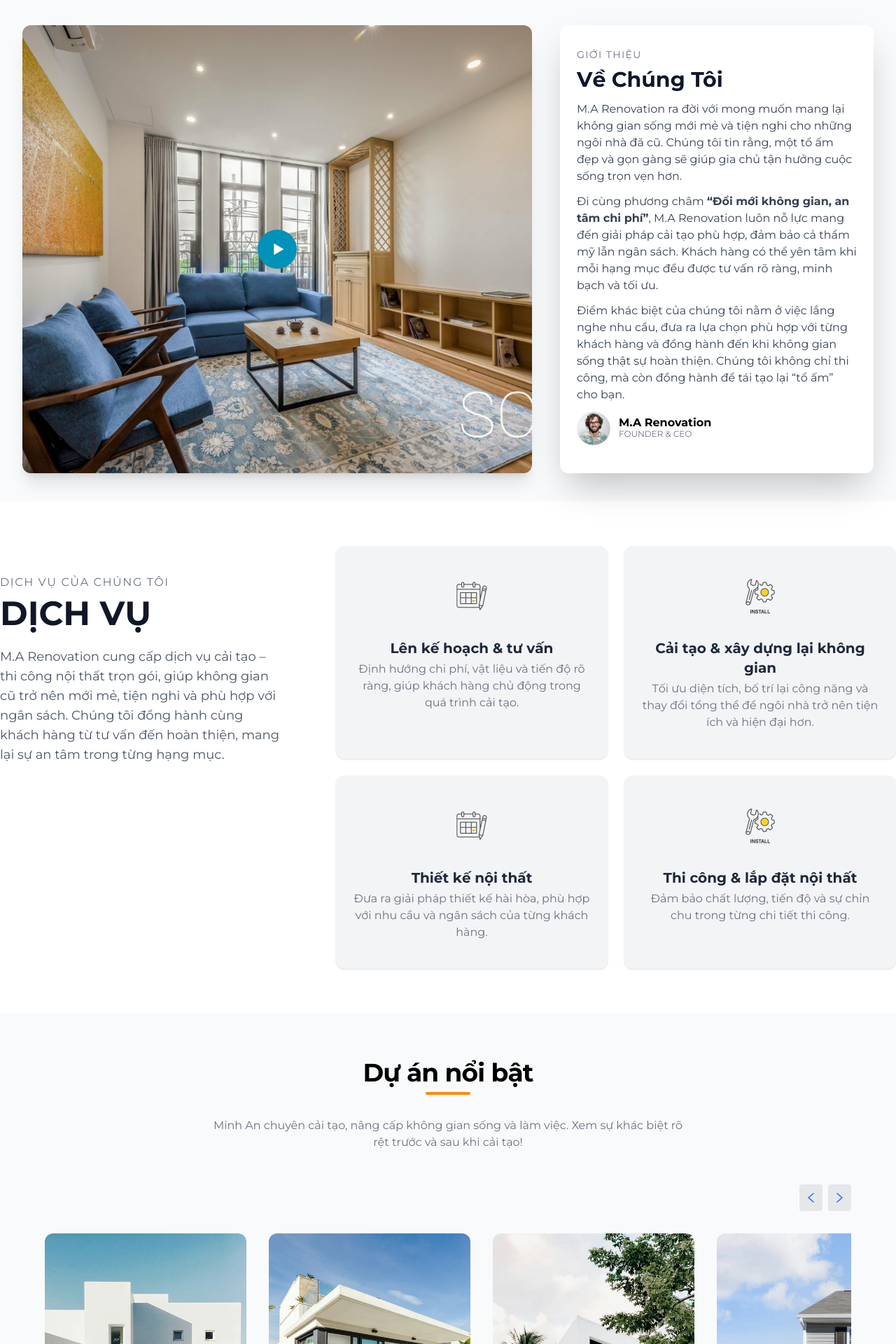
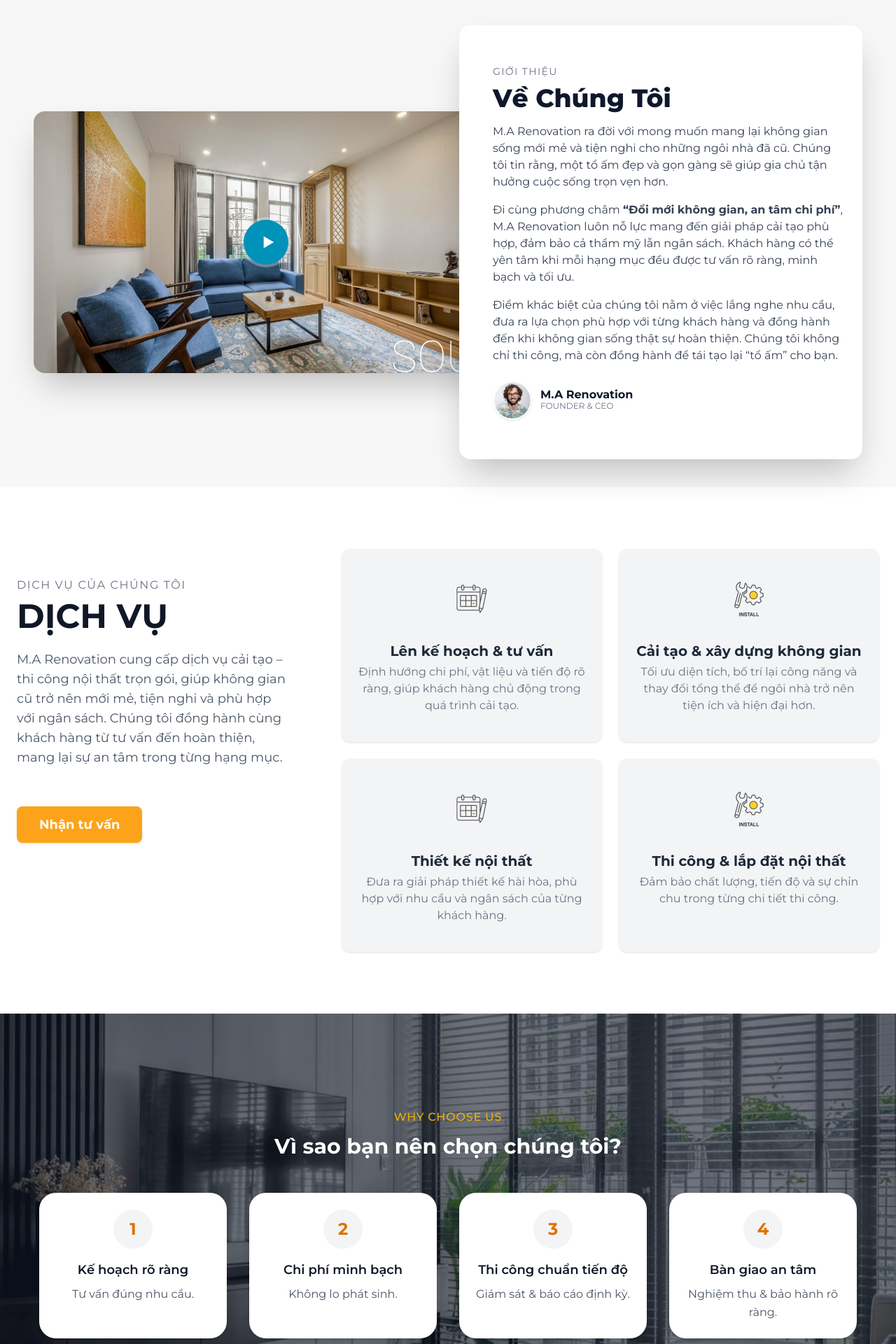
Before and after one commit to atemkumado/minh_an-landingpage, a React (Vite) app: page / in a window 1280 px wide. Shown: the part 820-2740 px from the top of the page at 70% size. Built offline with nearby package versions, Linux system fonts and the light colour scheme.

Commit message:
create Reasons and modify UI

```diff
--- a/src/App.jsx
+++ b/src/App.jsx
@@ -3,6 +3,7 @@ import { Header } from './components/Header'
 import { About } from './components/About'
 import { Projects } from './components/Projects'
 import { Services } from './components/Services'
+import { Reasons } from './components/Reasons'
 
 const App = () => {
   return (
@@ -10,6 +11,7 @@ const App = () => {
       <Header/>
       <About/>
       <Services/>
+      <Reasons/>
       <Projects/>
     </div>
   )
--- a/src/assets/assets.js
+++ b/src/assets/assets.js
@@ -14,6 +14,7 @@ import project_img_3 from "./project_img_3.jpg";
 import project_img_4 from "./project_img_4.jpg";
 import project_img_5 from "./project_img_5.jpg";
 import project_img_6 from "./project_img_6.jpg";
+import reasons from "./reasons.jpg";
 import profile_img_1 from "./profile_img_1.png";
 import profile_img_2 from "./profile_img_2.png";
 import profile_img_3 from "./profile_img_3.png";
@@ -43,6 +44,7 @@ export const assets = {
   project_img_2,
   project_img_3,
   project_img_4,
+  reasons,
   left_arrow,
   right_arrow,
   founder,
@@ -143,7 +145,7 @@ export const SERVICES = [
     icon: icon_service_plan, // hoặc đường dẫn svg tương ứng bạn có
   },
   {
-    title: "Cải tạo & xây dựng lại không gian",
+    title: "Cải tạo & xây dựng không gian",
     desc: "Tối ưu diện tích, bố trí lại công năng và thay đổi tổng thể để ngôi nhà trở nên tiện ích và hiện đại hơn.",
     icon: icon_service_build,
   },
--- a/src/components/About.jsx
+++ b/src/components/About.jsx
@@ -5,23 +5,24 @@ export const About = () => {
   const [open, setOpen] = React.useState(false);
 
   return (
-    <section className="flex flex-col md:flex-row  min-h-[70vh] gap-10 py-10 px-2 md:px-8 bg-gray-50 relative">
-      {/* Project image + Play Icon, bên trái lớn hơn */}
-      <div className="w-full md:w-3/5 flex justify-center items-center">
-        <div className="relative w-full max-w-3xl">
+    <section id='About' className="flex flex-col md:flex-row items-center min-h-[70vh] gap-10 py-10 px-2 md:px-12 bg-[#f7f7f7] relative">
+      {/* Bên trái: Ảnh lớn + Play */}
+      <div className="w-full md:w-3/5 flex justify-center md:justify-end items-center">
+        <div className="relative w-full max-w-2xl md:max-w-4xl aspect-video rounded-2xl overflow-hidden shadow-2xl">
           <img
             src={assets.about_us}
             alt="Dự án tiêu biểu"
-            className="rounded-xl shadow-xl object-cover w-full h-[300px] md:h-[640px]"
+            className="object-cover w-full h-full"
           />
-          {/* Play button - gọn lại */}
+          {/* Nút play đặt chính giữa, ổn định cho mọi tỉ lệ */}
           <button
             onClick={() => setOpen(true)}
-            className="absolute inset-0 flex justify-center items-center"
+            className="absolute inset-0 flex justify-center items-center focus:outline-none"
+            tabIndex={0}
           >
-            <span className="bg-cyan-600 flex items-center justify-center rounded-full w-14 h-14 hover:bg-cyan-700 transition-colors">
+            <span className="bg-cyan-600 flex items-center justify-center rounded-full w-16 h-16 hover:bg-cyan-700 transition-colors shadow-lg ring-4 ring-white/30">
               <svg
-                className="w-7 h-7 text-white"
+                className="w-8 h-8 text-white pl-[3px]"
                 fill="currentColor"
                 viewBox="0 0 24 24"
               >
@@ -32,39 +33,43 @@ export const About = () => {
         </div>
       </div>
 
-      {/* About Box phải, responsive, không fix width, bo góc đẹp */}
-      <div className="w-full md:w-2/5 md:max-w-md bg-white rounded-xl shadow-2xl py-8 px-6 mt-8 md:mt-0">
+      {/* Bên phải: Box giới thiệu nổi */}
+      <div className="w-full md:max-w-xl bg-white rounded-2xl shadow-2xl py-10 px-6 md:pl-12 md:py-14 md:-ml-24 relative z-10">
         <p className="text-sm tracking-widest text-gray-500 mb-2 uppercase">
           Giới Thiệu
         </p>
-        <h2 className="text-3xl font-bold mb-3 text-slate-900">Về Chúng Tôi</h2>
+        <h2 className="text-3xl md:text-4xl font-extrabold mb-4 text-slate-900 font-montserrat">
+          Về Chúng Tôi
+        </h2>
 
-        <p className="mb-3 text-gray-700">
+        <p className="mb-4 text-gray-700">
           M.A Renovation ra đời với mong muốn mang lại không gian sống mới mẻ và
           tiện nghi cho những ngôi nhà đã cũ. Chúng tôi tin rằng, một tổ ấm đẹp
           và gọn gàng sẽ giúp gia chủ tận hưởng cuộc sống trọn vẹn hơn.
         </p>
-        <p className="mb-3 text-gray-700">
+        <p className="mb-4 text-gray-700">
           Đi cùng phương châm <b>“Đổi mới không gian, an tâm chi phí”</b>, M.A
           Renovation luôn nỗ lực mang đến giải pháp cải tạo phù hợp, đảm bảo cả
           thẩm mỹ lẫn ngân sách. Khách hàng có thể yên tâm khi mỗi hạng mục đều
           được tư vấn rõ ràng, minh bạch và tối ưu.
         </p>
-        <p className="mb-3 text-gray-700">
+        <p className="mb-4 text-gray-700">
           Điểm khác biệt của chúng tôi nằm ở việc lắng nghe nhu cầu, đưa ra lựa
           chọn phù hợp với từng khách hàng và đồng hành đến khi không gian sống
           thật sự hoàn thiện. Chúng tôi không chỉ thi công, mà còn đồng hành để
           tái tạo lại “tổ ấm” cho bạn.
         </p>
 
-        <div className="flex items-center gap-3 mt-3">
+        <div className="flex items-center gap-3 mt-6">
           <img
             src={assets.founder}
             alt="Founder"
-            className="w-12 h-12 rounded-full object-cover"
+            className="w-14 h-14 rounded-full object-cover border-2 border-white shadow"
           />
           <div>
-            <div className="font-bold leading-none">M.A Renovation</div>
+            <div className="font-bold leading-none text-slate-900">
+              M.A Renovation
+            </div>
             <div className="text-xs text-gray-500">FOUNDER & CEO</div>
           </div>
         </div>
@@ -78,7 +83,7 @@ export const About = () => {
         >
           <div
             className="relative"
-      onClick={e => e.stopPropagation()} // Chặn sự kiện lây lan lên overlay
+            onClick={(e) => e.stopPropagation()} // Chặn sự kiện lây lan lên overlay
           >
             <iframe
               src="https://www.youtube.com/embed/xPkymyihX-Q?autoplay=1"
--- a/src/components/Navbar.jsx
+++ b/src/components/Navbar.jsx
@@ -25,7 +25,7 @@ const Navbar = () => {
                   Giới thiệu
                 </a>
                 <a
-                  href='#Service'
+                  href='#Services'
                   className='cursor-pointer hover:text-gray-400 rounded-full px-5 py-2 transition hover:bg-white/10 font-oswald uppercase font-bold'
                 >
                   Dịch vụ
@@ -46,7 +46,7 @@ const Navbar = () => {
           </div>
           <ul className='flex flex-col items-center justify-center gap-2 mt-2 px-6 text-lg font-medium '>
               <a  onClick={()=>setShowMenuMobile(false)} href="#About" className='px-4 py-2 rounded-full inline-block'>Giới thiệu</a>
-              <a  onClick={()=>setShowMenuMobile(false)} href="#Service" className='px-4 py-2 rounded-full inline-block'>Dịch vụ</a>
+              <a  onClick={()=>setShowMenuMobile(false)} href="#Services" className='px-4 py-2 rounded-full inline-block'>Dịch vụ</a>
               <a  onClick={()=>setShowMenuMobile(false)} href="#Projects" className='px-4 py-2 rounded-full inline-block'>Dự án</a>
           </ul>
         </div>
--- a/src/components/Projects.jsx
+++ b/src/components/Projects.jsx
@@ -34,7 +34,7 @@ export const Projects = () => {
 
   return (
     <section className="bg-gray-50 py-16 px-4" id="Projects">
-      <div className="max-w-6xl mx-auto">
+      <div className=" max-w-7xl mx-auto">
         <h2 className="text-4xl font-bold text-center mb-2 font-montserrat tracking-tight">
           Dự án nổi bật
         </h2>
@@ -62,7 +62,7 @@ export const Projects = () => {
         </div>
         <div className="overflow-hidden">
           <div
-            className="flex gap-8 transition-transform duration-500 ease-in-out"
+            className="flex gap-6 transition-transform duration-500 ease-in-out"
             style={{
               transform: `translateX(-${(currentIndex * 100) / cardsPerView}%)`,
             }}
@@ -107,6 +107,9 @@ export const Projects = () => {
                     <p className="text-gray-500 text-sm">
                       {project.price} <span>|</span> {project.location}
                     </p>
+                    <p className="md:hidden text-blue-500 text-xs mt-1 font-medium">
+                      View
+                    </p>
                   </div>
                 </div>
               </div>
@@ -115,7 +118,7 @@ export const Projects = () => {
         </div>
         {/* Hiện CompareImage cho project được chọn */}
         {selected !== null && (
-          <div className="mx-auto bg-white rounded-2xl shadow-xl p-8">
+          <div className="mx-auto bg-white rounded-2xl shadow-xl p-8 w-full h-auto">
             <h3 className="text-xl font-bold mb-4 text-orange-500 font-montserrat text-center">
               So sánh trước & sau: {projectsData[selected].name}
             </h3>
--- /dev/null
+++ b/src/components/Reasons.jsx
@@ -0,0 +1,64 @@
+import React from "react";
+import { assets, SERVICES } from "../assets/assets";
+
+export const Reasons = () => {
+  const reasons = [
+    {
+      title: "Kế hoạch rõ ràng",
+      desc: "Tư vấn đúng nhu cầu.",
+    },
+    {
+      title: "Chi phí minh bạch",
+      desc: "Không lo phát sinh.",
+    },
+    {
+      title: "Thi công chuẩn tiến độ",
+      desc: "Giám sát & báo cáo định kỳ.",
+    },
+    {
+      title: "Bàn giao an tâm",
+      desc: "Nghiệm thu & bảo hành rõ ràng.",
+    },
+  ];
+
+  return (
+    <div
+       className="w-full min-h-[600px] flex flex-col justify-center items-center relative p-8"
+      style={{
+        backgroundImage: `url(${assets.reasons})`,
+        backgroundRepeat: "no-repeat",
+        backgroundSize: "cover",
+        backgroundPosition: "center",
+      }}
+    >
+      {/* Overlay xám tối nhẹ */}
+      <div className="absolute inset-0 bg-gray-900/60"></div>
+
+      <div className="relative z-10 max-w-8xl mx-auto px-6 text-center">
+        <p className="uppercase tracking-wider text-yellow-500 font-medium mb-3">
+          Why Choose Us
+        </p>
+        <h2 className="text-3xl font-bold mb-12 text-white">
+          Vì sao bạn nên chọn chúng tôi?
+        </h2>
+
+        <div className="grid grid-cols-1 md:grid-cols-4 gap-8">
+          {reasons.map((item, idx) => (
+            <div
+              key={idx}
+              className="flex flex-col items-center text-center bg-white rounded-3xl shadow-md p-6 hover:shadow-xl hover:scale-105 transition-transform duration-300 min-h-[200px]"
+            >
+              <div className="w-14 h-14 flex items-center justify-center rounded-full bg-gray-100 text-amber-600 text-2xl font-bold mb-4">
+                {idx + 1}
+              </div>
+              <h3 className="text-lg font-semibold mb-2 text-gray-900">
+                {item.title}
+              </h3>
+              <p className="text-gray-600 leading-relaxed">{item.desc}</p>
+            </div>
+          ))}
+        </div>
+      </div>
+    </div>
+  );
+};
--- a/src/components/Services.jsx
+++ b/src/components/Services.jsx
@@ -3,8 +3,8 @@ import { assets, SERVICES } from "../assets/assets";
 
 export const Services = () => {
   return (
-    <section className="w-full bg-white py-16 px-4 md:px-0 flex justify-center">
-      <div className="max-w-7xl w-full flex flex-col md:flex-row gap-10 md:gap-20">
+    <section id="Services" className="w-full  bg-white py-16 px-4 md:px-0 flex justify-center">
+      <div className="max-w-7xl p-6 w-full flex flex-col md:flex-row gap-10 md:gap-20">
         {/* Bên trái: Thông tin, mô tả */}
         <div className="w-full md:w-1/3 flex flex-col justify-start">
           <p className="tracking-widest text-gray-500 mb-2 text-base mt-[40px]">
@@ -17,7 +17,11 @@ export const Services = () => {
             ngân sách. Chúng tôi đồng hành cùng khách hàng từ tư vấn đến hoàn
             thiện, mang lại sự an tâm trong từng hạng mục.
           </p>
-
+          <div className="text-start mt-8 hidden md:inline-block" >
+            <button className="bg-amber-500/90 hover:bg-amber-600 text-white text-lg font-bold py-3 px-8 rounded-lg shadow transition">
+              Nhận tư vấn
+            </button>
+          </div>
         </div>
 
         {/* Bên phải: danh sách dịch vụ */}
```
Also changed, not shown: src/components/Header.jsx (+4 -3 lines), src/assets/reasons.jpg (added). Lines whose indentation alone changed are shown as unchanged.
